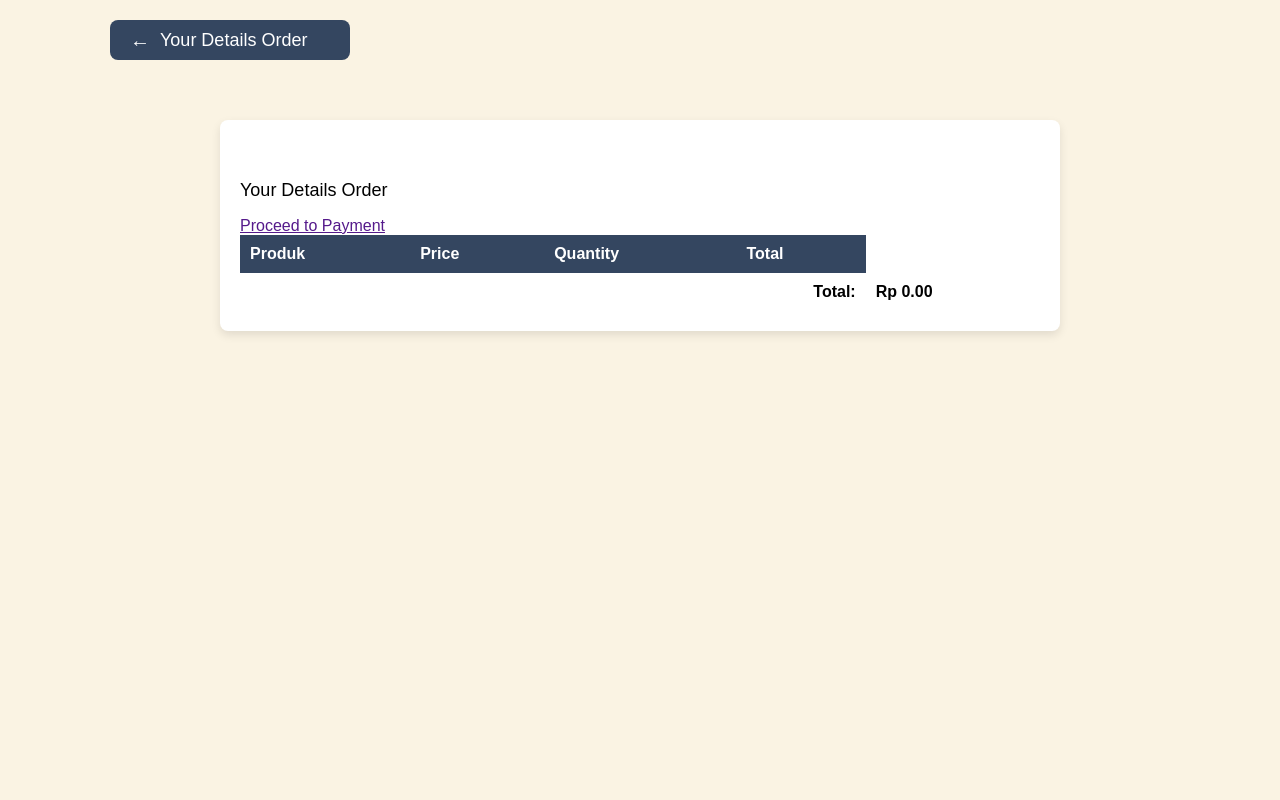
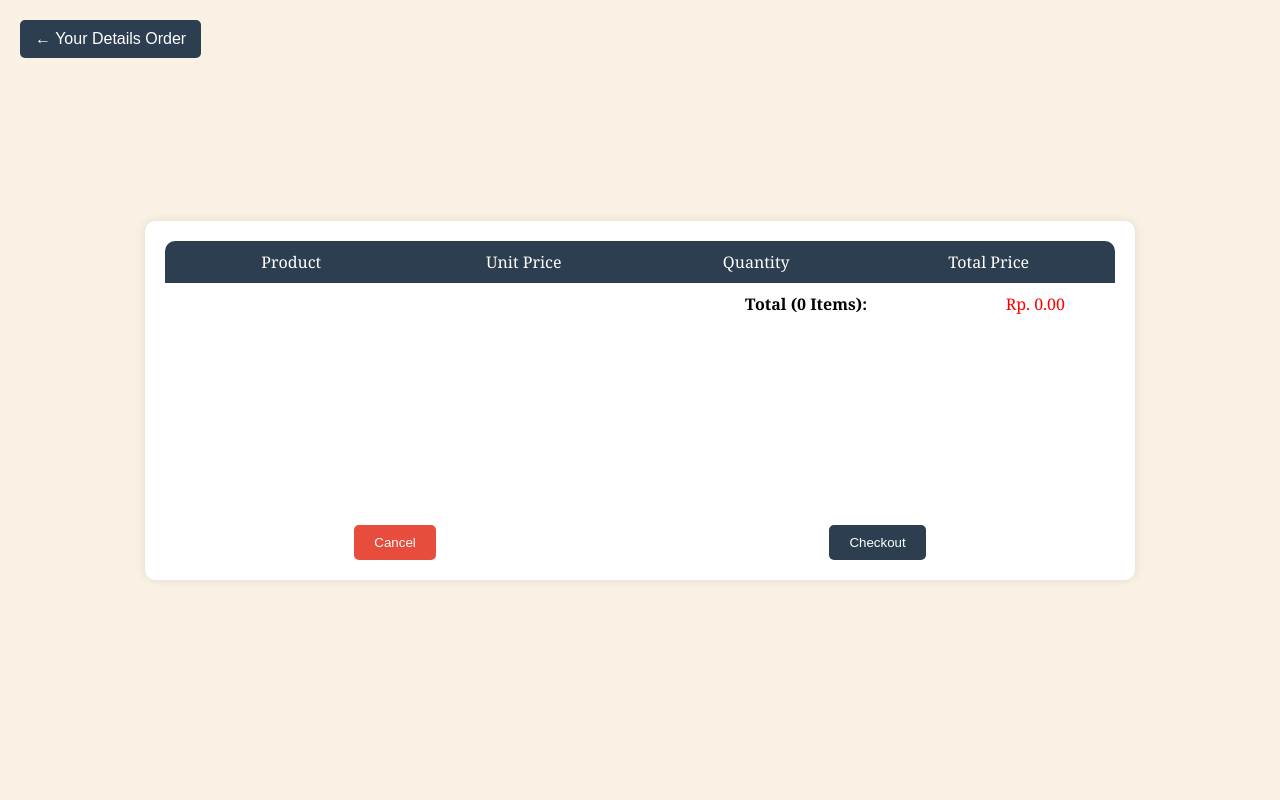
Before and after one commit to iampaw/rks312, a Django app: page /checkout/ in a window 1280 px wide. Run offline with Django 5.2, Linux system fonts and the light colour scheme.

Commit message:
perubahan checkout

```diff
--- a/webku/static/css/checkout.css
+++ b/webku/static/css/checkout.css
@@ -1,121 +1,231 @@
 body {
-    font-family: Arial, sans-serif;
-    background-color: #faf3e3;
+    font-family: 'Georgia', serif;
+    background-color: #f8f1e4;
     margin: 0;
-    padding: 20px;
-    position: relative;
-    top: 100px;
+    padding: 0;
+    display: flex;
+    justify-content: center;
+    align-items: center;
+    height: 100vh;
+    flex-direction: column;
   }
 
-html {
-    scroll-behavior: smooth;
+  .cart-container {
+    width: 100%;
+    max-width: 950px;
+    background-color: #fff;
+    border-radius: 10px;
+    box-shadow: 0 0 10px rgba(0, 0, 0, 0.1);
+    padding: 20px;
+    overflow-y: auto; /* Izinkan scroll jika konten terlalu panjang */
   }
 
-/* Cart Container */
-.cart-container {
-    max-width: 800px;
-    margin: 0 auto;
-    background: #fff;
-    padding: 20px;
-    border-radius: 8px;
-    box-shadow: 0 4px 10px rgba(0, 0, 0, 0.1);
+  .cart-header {
+    display: flex;
+    justify-content: space-between;
+    background-color: #2c3e50;
+    color: #fff;
+    padding: 10px;
+    border-radius: 10px 10px 0 0;
   }
 
-/* Table Styles */
-table {
-    width: 100%;
-    border-collapse: collapse;
+  .cart-header div {
+    flex: 1;
+    text-align: center;
   }
 
-thead th {
-    background-color: #344660;
-    color: #fff;
-    padding: 10px;
+  .cart-item {
+    display: flex;
+    align-items: center;
+    padding: 10px 0;
+    border-bottom: 1px solid #ddd;
+    flex-wrap: wrap;
+  }
+
+  .cart-item img {
+    width: 50px;
+    height: 50px;
+    border-radius: 5px;
+    margin-right: 10px;
+  }
+
+  .cart-item div {
+    flex: 1;
+    text-align: center;
+    margin: 5px;
+  }
+
+  .cart-item .product-info {
+    display: flex;
+    align-items: center;
+  }
+
+  .cart-item .product-info div {
     text-align: left;
   }
 
-tbody td {
-    padding: 10px;
-    vertical-align: middle;
+  .cart-item .quantity-control {
+    display: flex;
+    align-items: center;
+    justify-content: center;
   }
 
-/* Product Info */
-.product-info {
-    display: flex;
-    align-items: center;
-    gap: 10px;
-}
-
-.product-info img {
-    width: 50px;
-    height: 50px;
-    border-radius: 8px;
-}
-
-/* Quantity Controls */
-.quantity {
-    display: flex;
-    align-items: center;
-    gap: 10px;
-}
-
-.quantity button {
+  .cart-item .quantity-control button {
+    background-color: #eee;
+    border: 1px solid #ccc;
     padding: 5px 10px;
-    background-color: #f5f5f5;
-    border: 1px solid #ccc;
-    border-radius: 4px;
     cursor: pointer;
   }
 
-.quantity button:hover {
-    background-color: #e0e0e0;
+  .cart-item .quantity-control input {
+    width: 30px;
+    text-align: center;
+    border: 1px solid #ccc;
+    margin: 0 5px;
   }
 
-.qty {
-    width: 30px;
-    text-align: center;
-    font-size: 16px;
+  .cart-footer {
+    display: flex;
+    justify-content: end;
+    align-items: center;
+    padding: 10px 0;
+    flex-wrap: wrap;
+    gap: 10%;
     }
 
-/* Total Price */
-.total {
-    color: #e74c3c;
+    .cart-footer .total {
         font-weight: bold;
+        margin-right: auto;
+        margin-left: 580px;
+    }
+
+    .cart-footer .total-price {
+        color: red;
+        margin-left: auto;
+        margin-right: 50px;
+    }
+
+  .cart-footer button {
+    background-color: #2c3e50;
+    color: #fff;
+    border: none;
+    padding: 10px 20px;
+    border-radius: 5px;
+    cursor: pointer;
+    margin-top: 10px;
+  }
+
+  .cart-footer button.cancel {
+    background-color: #e74c3c;
+  }
+
+  .header {
+    position: fixed; /* Ubah dari absolute ke fixed */
+    top: 20px;
+    left: 20px;
+    display: flex;
+    align-items: center;
+    justify-content: flex-start;
+    margin-bottom: 20px;
+    z-index: 100; /* Agar tetap di atas konten lainnya */
+  }
+
+  .back-button {
+    background-color: #2c3e50;
+    color: white;
+    border: none;
+    padding: 10px 15px;
+    font-size: 16px;
+    cursor: pointer;
+    border-radius: 5px;
+    transition: background-color 0.3s ease, transform 0.3s ease;
+  }
+
+  .back-button:hover {
+    background-color: #34495e;
+    transform: translateX(-5px);
+  }
+
+  .back-button:active {
+    transform: translateX(2px);
+  }
+
+  /* Media Queries for Responsiveness */
+  @media (max-width: 768px) {
+    .cart-header {
+      flex-direction: column;
+    }
+
+    .cart-item {
+      flex-direction: column;
+      text-align: left;
+    }
+
+    .cart-item img {
+      width: 40px;
+      height: 40px;
+      margin-right: 0;
+      margin-bottom: 10px;
+    }
+
+    .cart-footer {
+      flex-direction: column;
+      align-items: flex-start;
+    }
+
+    .cart-footer button {
+      width: 100%;
+    }
+
+    .cart-item .quantity-control input {
+      width: 50px;
+    }
+  }
+
+  @media (max-width: 480px) {
+    .cart-container {
+      width: 95%;
+      padding: 15px;
+    }
+
+    .cart-item img {
+      width: 35px;
+      height: 35px;
+    }
+
+    .cart-footer .total-price {
+      font-size: 1.2em;
+    }
+
+    .cart-footer button {
+      font-size: 14px;
+      padding: 8px;
+    }
   }
 
 
-
-/*************** Tombol kembali ke home ****************/
-.header {
+  .button-container {
     display: flex;
-    align-items: center;
-    background-color: #344660;
-    color: #fff;
-    padding: 15px 20px;
-    font-family: 'Arial', sans-serif;
-    position: relative;
-    top: -120px;
-    left: -130px;
-    border-radius: 8px;
-    width: 200px; /* Tambahkan lebar tetap */
-    height: 10px; /* Tambahkan tinggi tetap */
-}
-.back-button {
-    background: none;
-    border: none;
-    color: #fff;
-    font-size: 20px; /* Ukuran ikon panah */
-    margin-right: 10px;
-    cursor: pointer;
-    padding: 0;
+    flex-direction: row;
+    gap: 15px;
+    justify-content: space-around;
+    margin-top: 200px;
 }
 
-.back-button:hover {
-    color: #f0e7d8; /* Warna panah saat hover */
+  .cancel {
+    background-color: #e74c3c;
+    color: white;
+    border: none;
+    padding: 10px 20px;
+    border-radius: 5px;
+    cursor: pointer;
   }
 
-h1 {
-    font-size: 18px; /* Ukuran teks judul */
-    margin: 0;
-    font-weight: normal;
+  #checkout-btn {
+    background-color: #2c3e50;
+    color: white;
+    border: none;
+    padding: 10px 20px;
+    border-radius: 5px;
+    cursor: pointer;
   }
--- a/webku/templates/checkout.html
+++ b/webku/templates/checkout.html
@@ -1,106 +1,137 @@
 <!DOCTYPE html>
 <html lang="en">
-{% load static %}
 <head>
   <meta charset="UTF-8">
   <meta name="viewport" content="width=device-width, initial-scale=1.0">
-    <link rel="stylesheet" href="https://cdnjs.cloudflare.com/ajax/libs/font-awesome/6.0.0-beta3/css/all.min.css">
+  <title>Shopping Cart</title>
+  {% load static %}
+  <link href="https://cdnjs.cloudflare.com/ajax/libs/font-awesome/5.15.3/css/all.min.css" rel="stylesheet"/>
   <link rel="stylesheet" href="{% static 'css/checkout.css' %}">
-    <title>Shopping Cart</title>
 </head>
 <body>
   <div class="cart-container">
-        <table>
-            <thead>
-                <tr>
-                    <th>Produk</th>
-                    <th>Price</th>
-                    <th>Quantity</th>
-                    <th>Total</th>
-                </tr>
-            </thead>
-            <tbody id="cart-items">
-                <!-- Item 1 -->
-
+    <!-- Back Button Section -->
     <div class="header">
-                    <button class="back-button" onclick="window.location.href='{% url 'home' %}'">
-                        &#8592; <!-- Panah ke kiri -->
-                    </button>
-
-                    <h1>Your Details Order</h1>
+      <button class="back-button" onclick="window.location.href='{% url 'home' %}'">&#8592; Your Details Order</button>
     </div>
 
-                <script>
-                    function goToHome() {
-                        window.location.href = "home.html";
-                    }
-                </script>
-                    <h1>Your Details Order</h1>
+    <div class="cart-header">
+      <div>Product</div>
+      <div>Unit Price</div>
+      <div>Quantity</div>
+      <div>Total Price</div>
     </div>
-                <!-- Item 2 -->
-                <ul>
-                    {% for item in cart %}
-                        <li>
-                            <img src="{{ item.image }}" alt="{{ item.name }}" width="50">
-                            <p>{{ item.name }} - Rp {{ item.price }}</p>
-                        </li>
-                    {% endfor %}
-                </ul>
-                <a href="" class="checkout-btn">Proceed to Payment</a>
 
-                <!-- Item 3 -->
+    <div id="cart-items">
+      <!-- Cart items will be dynamically added here -->
+    </div>
 
-            </tbody>
-        </table>
+    <div class="cart-footer">
+      <div class="total">Total (0 Items):</div>
+      <div class="total-price">Rp.0.00</div>
   </div>
+  <div class="button-container">
+    <button class="cancel">Cancel</button>
+    <button id="checkout-btn">Checkout</button>
+  </div>
+</div>
+
   <script>
     document.addEventListener('DOMContentLoaded', function() {
       const cartItems = JSON.parse(localStorage.getItem("cart")) || [];
       const cartItemsContainer = document.getElementById("cart-items");
+      const totalAmountElement = document.querySelector(".cart-footer .total-price");
+      const selectAllCheckbox = document.getElementById("select-all");
 
+      function updateCart() {
+        cartItemsContainer.innerHTML = ""; // Clear the cart
         let totalAmount = 0;
+        let totalItems = 0;
 
         cartItems.forEach((item, index) => {
-            const row = document.createElement("tr");
           const itemTotal = item.price * item.quantity;
+          totalAmount += itemTotal;
+          totalItems += item.quantity;
 
-            row.innerHTML = `
-                <td>
-                    <img src="${item.image}" alt="${item.name}" width="50"> ${item.name}
-                </td>
-                <td>Rp ${item.price.toFixed(2)}</td>
-                <td>${item.quantity}</td>
-                <td>Rp ${itemTotal.toFixed(2)}</td>
-                <td><button class="remove-item-btn" data-index="${index}">Hapus</button></td>
+          const itemDiv = document.createElement("div");
+          itemDiv.classList.add("cart-item");
+          itemDiv.innerHTML = `
+            <div><input type="checkbox" class="select-item" data-index="${index}" ${item.selected ? 'checked' : ''}/></div>
+            <div class="product-info">
+              <img src="${item.image}" alt="${item.name}" width="50"/>
+              <div>${item.name}</div>
+            </div>
+            <div>Rp. ${item.price.toFixed(2)}</div>
+            <div class="quantity-control">
+              <button class="decrease-quantity" data-index="${index}">-</button>
+              <input type="text" value="${item.quantity}" readonly/>
+              <button class="increase-quantity" data-index="${index}">+</button>
+            </div>
+            <div class="total-price">Rp. ${itemTotal.toFixed(2)}</div>
           `;
 
-            cartItemsContainer.appendChild(row);
-
-            totalAmount += itemTotal;
+          cartItemsContainer.appendChild(itemDiv);
         });
 
-        // Menampilkan total pembayaran
-        const totalRow = document.createElement("tr");
-        totalRow.innerHTML = `
-            <td colspan="4" style="text-align: right;"><strong>Total:</strong></td>
-            <td><strong>Rp ${totalAmount.toFixed(2)}</strong></td>
-        `;
-        cartItemsContainer.appendChild(totalRow);
+        totalAmountElement.innerText = `Rp. ${totalAmount.toFixed(2)}`;
+        document.querySelector(".cart-footer .total").innerText = `Total (${totalItems} Items):`;
 
-        // Fungsi untuk menghapus item dari keranjang
-        const removeButtons = document.querySelectorAll('.remove-item-btn');
-        removeButtons.forEach(button => {
+        addEventListeners();
+      }
+
+      function addEventListeners() {
+        document.querySelectorAll('.remove-item-btn').forEach(button => {
           button.addEventListener('click', function() {
             const itemIndex = this.getAttribute('data-index');
-                cartItems.splice(itemIndex, 1); // Menghapus item dari array cartItems
-
-                // Menyimpan kembali data yang sudah diupdate ke Local Storage
+            cartItems.splice(itemIndex, 1); // Remove item from array
             localStorage.setItem('cart', JSON.stringify(cartItems));
-
-                // Memperbarui tampilan setelah penghapusan
-                location.reload(); // Muat ulang halaman untuk menampilkan data yang sudah diperbarui
+            updateCart();
           });
         });
+
+        document.querySelectorAll('.increase-quantity').forEach(button => {
+          button.addEventListener('click', function() {
+            const itemIndex = this.getAttribute('data-index');
+            cartItems[itemIndex].quantity += 1; // Increase quantity
+            localStorage.setItem('cart', JSON.stringify(cartItems));
+            updateCart();
+          });
+        });
+
+        document.querySelectorAll('.decrease-quantity').forEach(button => {
+            button.addEventListener('click', function() {
+                const itemIndex = this.getAttribute('data-index');
+                if (cartItems[itemIndex].quantity > 1) {
+                    cartItems[itemIndex].quantity -= 1; // Decrease quantity
+                    } else {
+                    // If quantity is 1, remove the item
+                    cartItems.splice(itemIndex, 1); // Remove item from array
+                    }
+                    localStorage.setItem('cart', JSON.stringify(cartItems));
+                    updateCart();
+                });
+            });
+
+        document.querySelectorAll('.select-item').forEach(checkbox => {
+          checkbox.addEventListener('change', function() {
+            const itemIndex = this.getAttribute('data-index');
+            cartItems[itemIndex].selected = this.checked; // Mark as selected or unselected
+            localStorage.setItem('cart', JSON.stringify(cartItems));
+          });
+        });
+
+        // Select/deselect all
+        selectAllCheckbox.addEventListener('change', function() {
+          const isChecked = this.checked;
+          cartItems.forEach((item, index) => {
+            item.selected = isChecked;
+          });
+          localStorage.setItem('cart', JSON.stringify(cartItems));
+          updateCart();
+        });
+      }
+
+      updateCart(); // Initial rendering of cart
     });
   </script>
 </body>
--- a/webku/templates/home.html
+++ b/webku/templates/home.html
@@ -10,6 +10,9 @@
     <link href="https://unpkg.com/aos@2.3.1/dist/aos.css" rel="stylesheet">
     <link href='https://fonts.googleapis.com/css?family=Kavoon' rel='stylesheet'>
     <link href='https://fonts.googleapis.com/css?family=Karma' rel='stylesheet'>
+    <link rel="preconnect" href="https://fonts.googleapis.com">
+    <link rel="preconnect" href="https://fonts.gstatic.com" crossorigin>
+    <link href="https://fonts.googleapis.com/css2?family=Luxurious+Roman&family=Outfit:wght@100..900&display=swap" rel="stylesheet">
 </head>
 <body>
     <nav class="navbar">
```
Also changed, not shown: webku/static/css/style.css (+10 -9 lines), makanan_images/36a60997bb647b541f343744d9abf1e6_1.jpg (added), makanan_images/Custom_Macaron_Rp_50.000_CuJuKJE.jpg (added), makanan_images/Original_cookies_Rp_25.000_IuCkSTw.jpg (added), makanan_images/Wafel_icecream_Rp_35.000_aYisU6G.jpg (added). Lines whose indentation alone changed are shown as unchanged.
